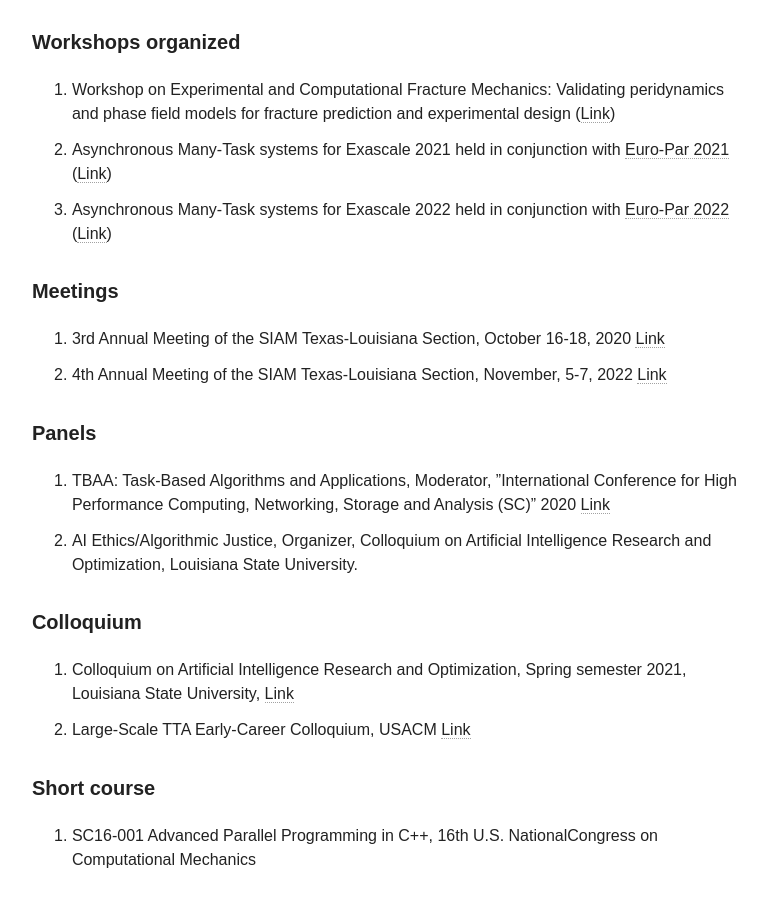
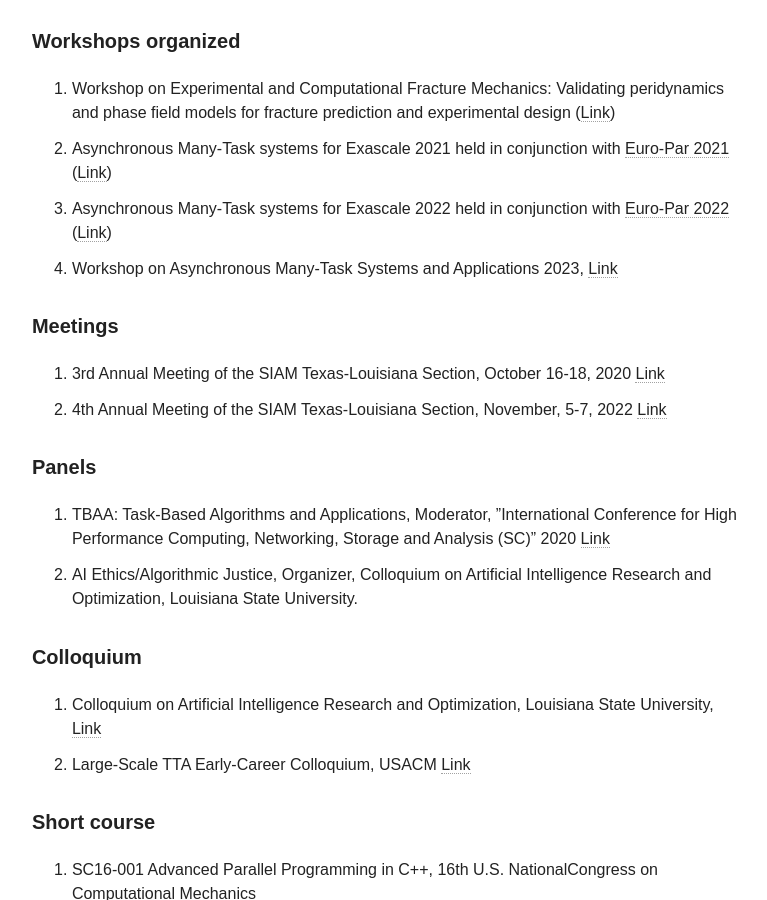
Before and after one commit to diehlpk/diehlpk.github.io, a Jekyll site: the page built from cv/index.md, in a window 1280 px wide and 900 px high, scrolled down 12184 px. Shown: the whole window, without its empty margins (254-1021 px from the left). Built offline with Jekyll 4.4.1, drawn with Linux system fonts in a browser that asks for light colours; nearby versions of some CDN libraries; some web fonts are replaced.

Commit message:
Uodate CV

```diff
--- a/cv/index.md
+++ b/cv/index.md
@@ -251,7 +251,7 @@
 
 Also available as [PDF document]({{ site.url }}/assets/courses.pdf) with more details.
 
-##### Certificates
+#### Certificates
 
 * Baden--Württemberg Certificate: Certificate for successful completion of the program in higher education pedagogy by the center for educational development of the state of Baden–Württemberg.
 
@@ -323,7 +323,8 @@
 1. Workshop on Experimental and Computational Fracture Mechanics:  Validating peridynamics and phase field models for fracture
 prediction and experimental design ([Link](http://wfm2020.usacm.org/))
 2. Asynchronous Many-Task systems for Exascale 2021 held in conjunction with [Euro-Par 2021](https://2021.euro-par.org/) ([Link](https://amte2021.stellar-group.org/))
-2. Asynchronous Many-Task systems for Exascale 2022 held in conjunction with [Euro-Par 2022](https://2022.euro-par.org/) ([Link](https://amte2022.stellar-group.org/))
+3. Asynchronous Many-Task systems for Exascale 2022 held in conjunction with [Euro-Par 2022](https://2022.euro-par.org/) ([Link](https://amte2022.stellar-group.org/))
+4. Workshop on Asynchronous Many-Task Systems and Applications 2023, [Link](https://wamta23.stellar-group.org/)
 
 ##### Meetings
 
@@ -337,7 +338,7 @@
 
 ##### Colloquium
 
-1. Colloquium on Artificial Intelligence Research and Optimization, Spring semester 2021, Louisiana State University, [Link](https://stellar-group.org/research/colloquium-on-artificial-intelligence-research-and-optimization/)
+1. Colloquium on Artificial Intelligence Research and Optimization, Louisiana State University, [Link](https://stellar-group.org/research/colloquium-on-artificial-intelligence-research-and-optimization/)
 1. Large-Scale TTA Early-Career Colloquium, USACM [Link](https://unsacm.memberclicks.net/tta--large-scale-structural-systems)
 
 ##### Short course
```
